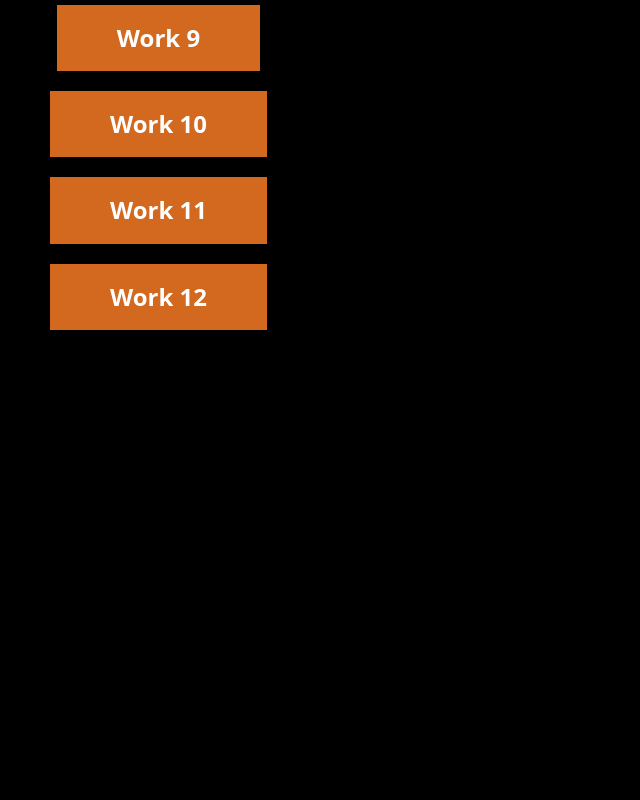
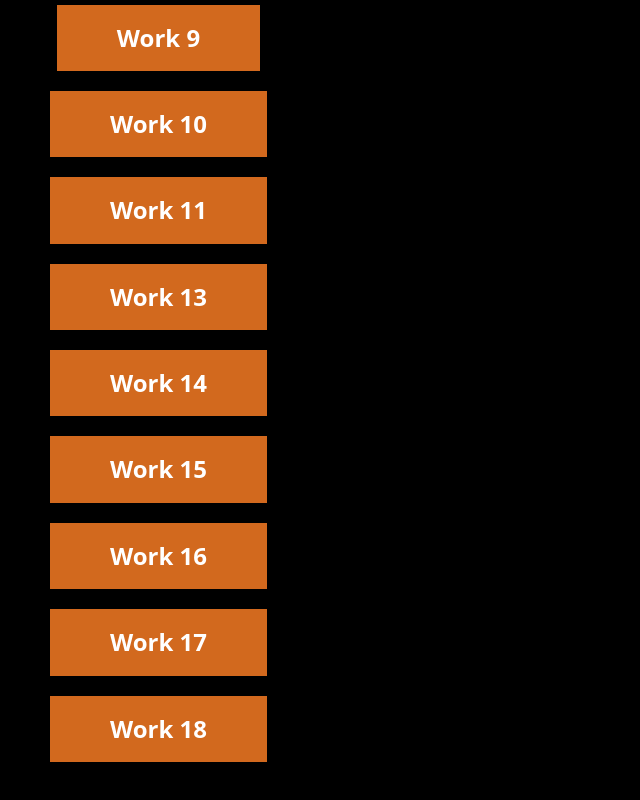
Before and after one commit to IT95Academy/portfolio_muhammad_01, a plain HTML site: page index.html in a window 1280 px wide. Shown: the part 949-1749 px from the top of the page, without its empty margins (0-640 px from the left). Before the commit the page ends 1329 px from the top, so only its background shows below. Drawn offline with Linux system fonts and the light colour scheme.

Commit message:
Update index.html

```diff
--- a/index.html
+++ b/index.html
@@ -10,7 +10,7 @@
     <h1>Зоиров Мухаммад</h1>
 
     <div class="wrapper">
-      <div class="box">
+     <div class="box">
         <h2>Work</h2>
         <a
           target="_blank"
@@ -79,12 +79,51 @@
           href="https://it95academy.github.io/HouseVOP/"
           >Work 11</a
         >
+        <!-- <a target="_blank" class="btn" href="https://it95academy.github.io/WD/"
+          >Work 12</a
+        > -->
         <a
           target="_blank"
           class="btn"
           href="https://it95academy.github.io/Cyberpunk/"
-          >Work 12</a
+          >Work 13</a
         >
+        <a
+          target="_blank"
+          class="btn"
+          href="https://it95academy.github.io/Simple_Calculator/"
+          >Work 14</a
+        >
+        <a
+          target="_blank"
+          class="btn"
+          href="https://it95academy.github.io/Tip_Calculator/"
+          >Work 15</a
+        >
+        <a
+          target="_blank"
+          class="btn"
+          href="https://it95academy.github.io/Digital-Clock/"
+          >Work 16</a
+        >
+        <a
+          target="_blank"
+          class="btn"
+          href="https://it95academy.github.io/Random-Generator/"
+          >Work 17</a
+        >
+        <a
+          target="_blank"
+          class="btn"
+          href="https://it95academy.github.io/Guess-The-Number/"
+          >Work 18</a
+        >
+        <!-- <a
+          target="_blank"
+          class="btn"
+          href="https://it95academy.github.io/Contact_Book/"
+          >Work 19</a
+        > -->
       </div>
 
       <div class="box">
```
